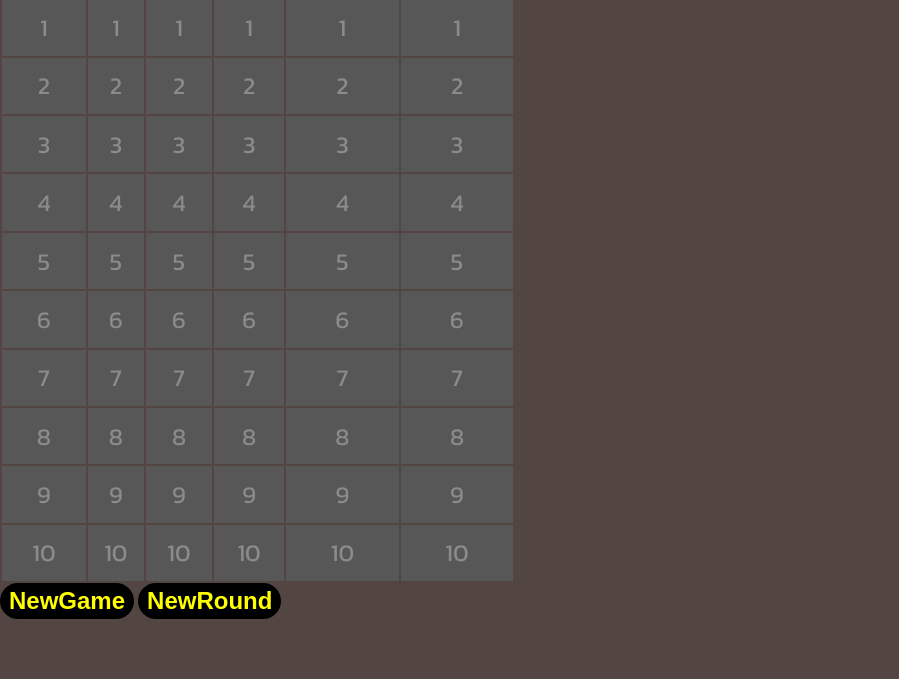
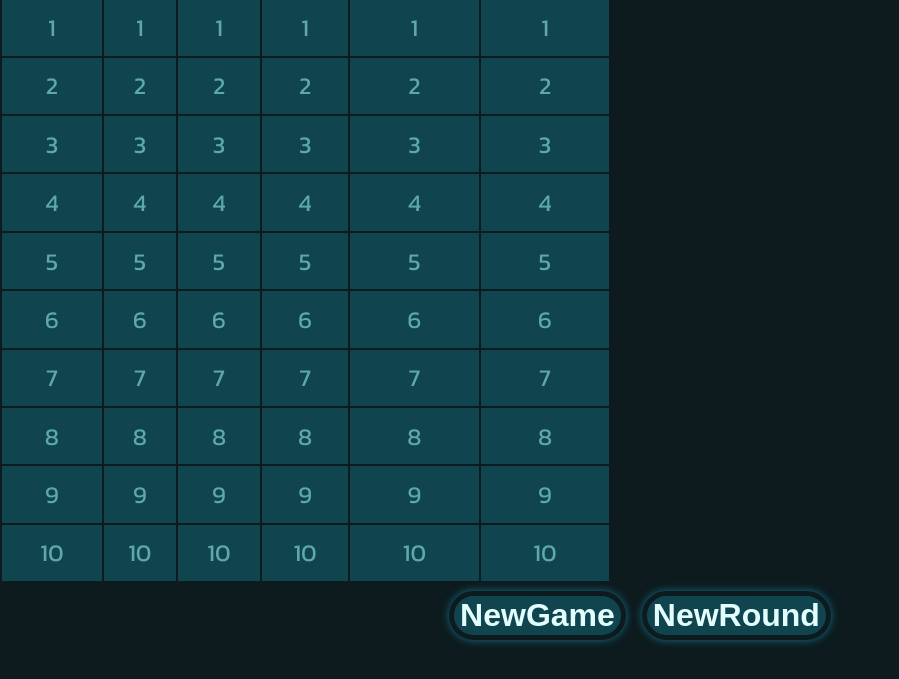
Before and after one commit to SimonDaCoder/SkyJo, a plain HTML site: page index.html in a window 1280 px wide. Shown: the part 121-800 px from the top of the page, without its empty margins (0-899 px from the left). Drawn offline with Linux system fonts and the light colour scheme.

Commit message:
Update Colors
Implemented blue/turqoise color palette

```diff
--- a/index.html
+++ b/index.html
@@ -30,9 +30,10 @@
     </div>
   </div>
 
-
-  <button onclick="newGame()">NewGame</button>
-  <button onclick="newRound()">NewRound</button>
+  <div class="buttondiv">
+    <button onclick="newGame()">NewGame</button>
+    <button onclick="newRound()">NewRound</button>
+  </div>
   <script src="script.js"></script>
 </body>
 
--- a/style.css
+++ b/style.css
@@ -1,9 +1,13 @@
 :root {
-  --unsetbg: #575757;
-  --unsettext: #8b8b8b;
-  --setbg: #282828;
-  --settext: #dfdfdf;
-  --bg: #534542;
+  --bg: #0D1B1E;        /* Dunkles Blaugrün für den App-Hintergrund */
+  --headerbg: #176B87;  /* Kräftiges Türkisblau für die Header-Zeile */
+
+  --setbg: #279C94;     /* Sattes Türkis für gesetzte Kacheln */
+  --settext: #E3FDFD;   /* Helles Pastell-Türkis für Texte in gesetzten Kacheln */
+
+  --unsetbg: #10454F;   /* Dunkles Petrol für ungesetzte Kacheln */
+  --unsettext: #5DA9A8; /* Weicher Türkiston für Texte in ungesetzten Kacheln */
+
   --fontfamily: 'Kanit', sans-serif;
 }
 
@@ -30,22 +34,31 @@ h1 {
   text-decoration: underline;
 }
 
+.buttondiv {
+  display: flex;
+  justify-content: center;
+  align-items: center;
+  gap: 1em;
+  height: 8vh;
+}
+
 
 button {
-  border: 0.16em solid black;
+  border: 0.16em solid var(--bg);
   border-radius: 2em;
+  box-shadow: 0 0 8px var(--headerbg);
   font-weight: 700;
-  font-size: 1.5em;
+  font-size: 2em;
   text-align: center;
-  color: yellow;
+  color: var(--settext);
   transition: all 0.15s ease-in-out;
-  background-color: black;
+  background-color: var(--unsetbg);
 }
 
 button:active {
   transform: scale(0.9);
-  background-color: yellow;
-  color: black;
+  background-color: var(--setbg);
+  color: var(--unsettext);
 }
 
 
@@ -57,7 +70,7 @@ button:active {
   transform: translate(-50%, -50%);
   width: 100vw;
   height: 100vh;
-  background-color: rgba(0, 0, 0, 0.8);
+  background-color: var(--bg);
   z-index: 10;
   display: none;
 }
@@ -69,13 +82,13 @@ button:active {
   transform: translate(-50%, -50%);
   width: 50vw;
   height: 40vw;
-  background-color: #333;
+  background-color: var(--bg);
   z-index: 11;
 }
 
 #popupHeader {
   text-align: center;
-  color: white;
+  color: var(--settext);
   margin: 0 0 2vh 0;
 }
 
@@ -99,6 +112,7 @@ table {
 }
 
 .scoreboarddiv {
+  min-width: 100vw;
   margin: 0 auto;
   overflow-y: scroll;
   width: auto;
@@ -107,13 +121,16 @@ table {
 tr {
   background-color: var(--setbg);
   color: var(--settext);
+  text-shadow: 0 0 8px var(--bg);
 }
 
 th {
-  padding: 0;
+  padding: 0 1vh;
+  background-color: var(--headerbg);
 }
 
 .Unset {
   color: var(--unsettext) !important;
   background-color: var(--unsetbg) !important;
+  text-shadow: none;
 }
```
